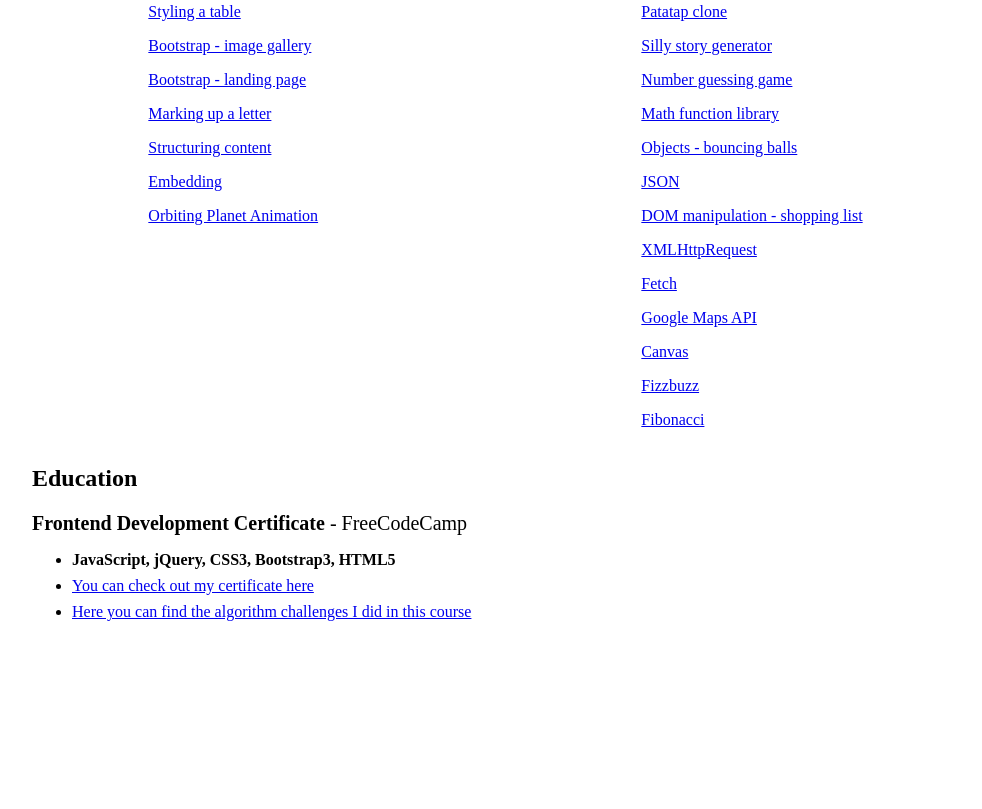
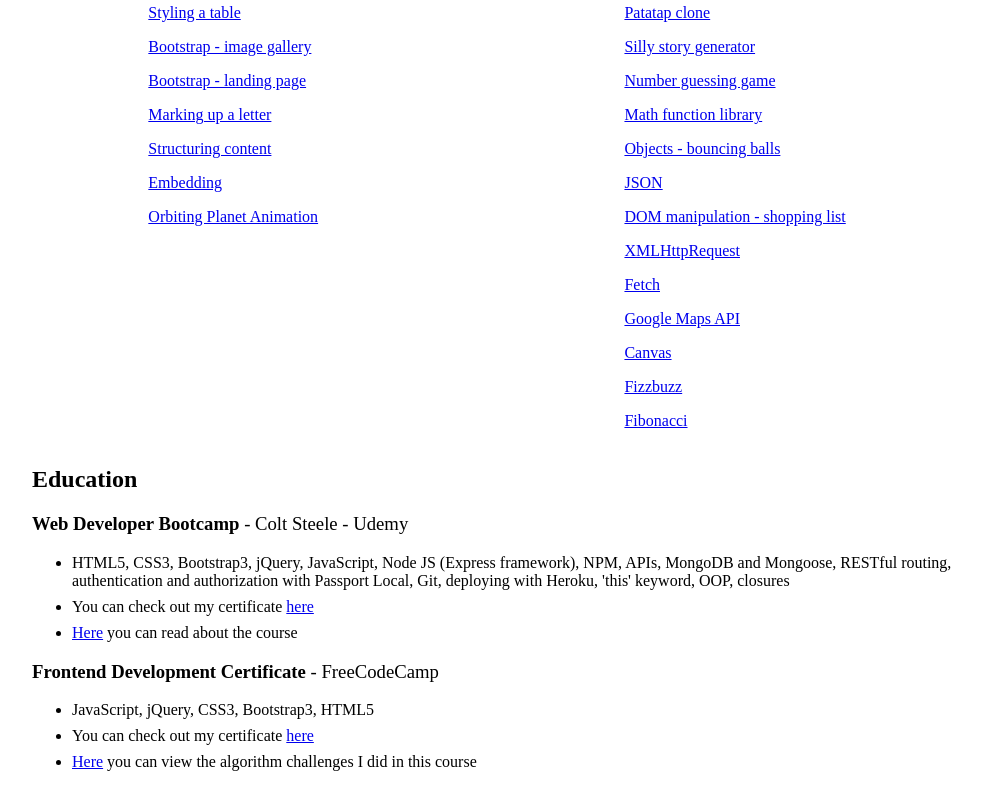
Before and after one commit to ViktorBorsodi/ViktorBorsodi.github.io, a plain HTML site: page index.html in a window 1280 px wide. Shown: the part 785-1594 px from the top of the page, without its empty margins (128-1110 px from the left). Before the commit the page ends 1492 px from the top, so only its background shows below. Drawn offline with Linux system fonts and the light colour scheme.

Commit message:
Add files via upload

```diff
--- a/index.html
+++ b/index.html
@@ -16,7 +16,7 @@
 		</div>
 		<div id="title">
 			<h1>Viktor Borsodi</h1>
-			<p>Hi! My name is Viktor Borsodi and I would like to get a <strong>frontend web developer</strong> job. I studied <strong>JavaScript</strong>, <strong>jQuery</strong>, <strong>CSS3</strong>, <strong>Bootstrap3</strong>, <strong>Sass</strong> and <strong>HTML5</strong>, and I know a little bit about the command line and NPM. You can check out my projects below.</p>
+			<p>Hi! My name is Viktor Borsodi and I would like to get a <strong>web developer</strong> job. I studied <strong>JavaScript</strong>, <strong>jQuery</strong>, <strong>Node JS (Express)</strong>, <strong>APIs</strong>, <strong>MongoDB</strong> and <strong>Mongoose</strong>, <strong>RESTful routing</strong>, authentication and authorization with <strong>Passport Local</strong>, <strong>Git</strong>, deploying with <strong>Heroku</strong>, <strong>OOP</strong>, <strong>CSS3</strong>, <strong>Bootstrap3</strong>, <strong>Sass</strong> and <strong>HTML5</strong>. You can check out my projects below.</p>
 		</div>
 		<div id="img"><img src="profile-photo-szabadsag-ter.jpg"></div>
 	</header>
@@ -50,7 +50,7 @@
 		</article>
 		<article>
 			<div>
-				<h3>Javascript and jQuery</h3>
+				<h3>Javascript, jQuery and Node JS</h3>
 				<ul>
 					<li><a href="https://yelpcamp-viktorborsodi.herokuapp.com/" target="_blank">YelpCamp - backend project</a></li>
 					<li><a href="js/calculator/index.html" target="_blank">Calculator</a></li>
@@ -83,12 +83,18 @@
 	</section>
 	<h2>Education</h2>
 	<section id="education">
-	<p><strong>Frontend Development Certificate</strong> - FreeCodeCamp</p>
-	<ul>
-		<li><strong>JavaScript, jQuery, CSS3, Bootstrap3, HTML5</strong></li>
-		<li><a href="https://www.freecodecamp.org/viktorborsodi/front-end-certification" target="_blank">You can check out my certificate here</a></li>
-		<li><a href="https://www.freecodecamp.org/viktorborsodi" target="_blank">Here you can find the algorithm challenges I did in this course</a></li>
-	</ul>
+		<h3><strong>Web Developer Bootcamp</strong> - Colt Steele - Udemy</h3>
+		<ul>
+			<li>HTML5, CSS3, Bootstrap3, jQuery, JavaScript, Node JS (Express framework), NPM, APIs, MongoDB and Mongoose, RESTful routing, authentication and authorization with Passport Local, Git, deploying with Heroku, 'this' keyword, OOP, closures</li>
+			<li>You can check out my certificate <a href="https://www.udemy.com/certificate/UC-2LWJPQYI/" target="_blank">here</a></li>
+			<li><a href="https://www.udemy.com/the-web-developer-bootcamp/learn/v4/overview" target="_blank">Here</a> you can read about the course</li>
+		</ul>
+		<h3><strong>Frontend Development Certificate</strong> - FreeCodeCamp</h3>
+		<ul>
+			<li>JavaScript, jQuery, CSS3, Bootstrap3, HTML5</li>
+			<li>You can check out my certificate <a href="https://www.freecodecamp.org/viktorborsodi/front-end-certification" target="_blank">here</a></li>
+			<li><a href="https://www.freecodecamp.org/viktorborsodi" target="_blank">Here</a> you can view the algorithm challenges I did in this course</li>
+		</ul>
 	</section>
 </body>
 </html>
--- a/style.css
+++ b/style.css
@@ -23,7 +23,6 @@ header {
 
 h1 {
 	text-align: center;
-	margin-top: 0;
 }
 
 #title p {
@@ -65,9 +64,8 @@ h1 {
 	list-style: none;
 }
 
-#education p {
-	font-size: 20px;
-	margin: 20px 0 16px;
+#education h3 {
+	font-weight: 400;
 }
 #education li {
 	margin-bottom: 8px;
```
